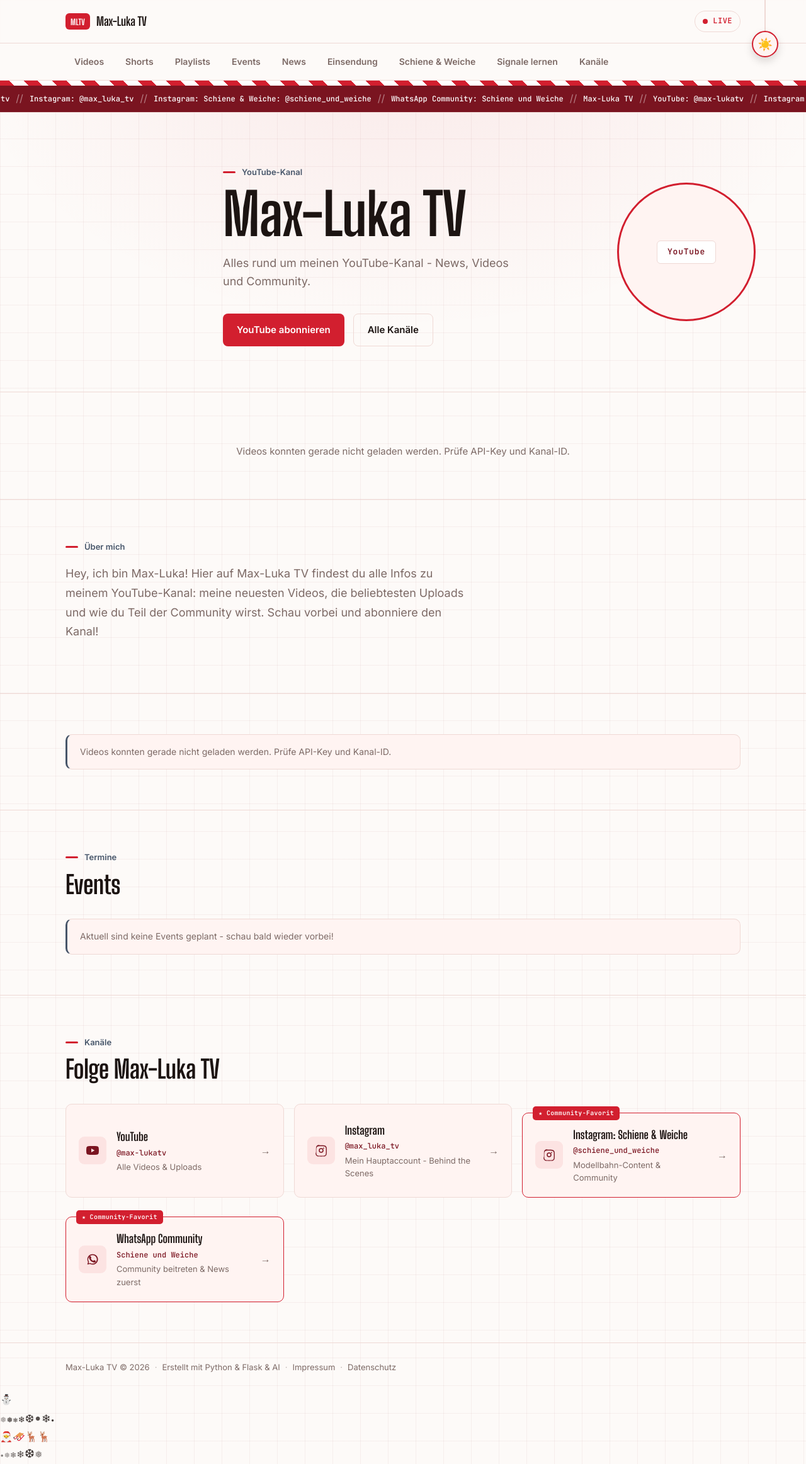
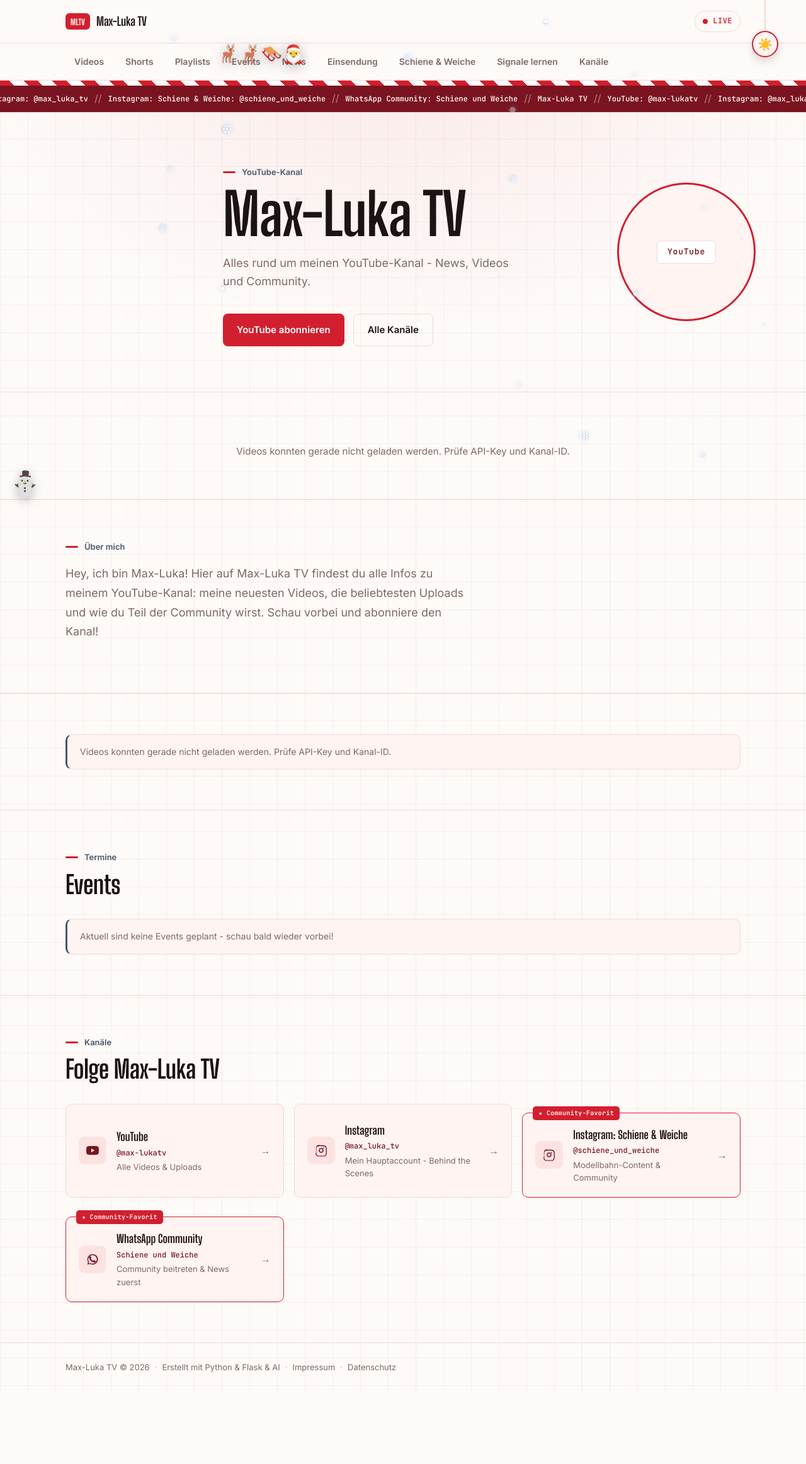
Before and after one commit to maxlukatv/max-luka-tv, a Flask app: page / in a window 1280 px wide. Shown: the whole page at 63% size. After the commit the page ends 2201 px from the top, so only its background shows below. Run offline with Flask 3, Linux system fonts and the light colour scheme; data that the repository does not hold is empty.

Commit message:
Add files via upload

```diff
--- a/static/css/style.css
+++ b/static/css/style.css
@@ -1499,6 +1499,132 @@ a {
   .theme-pull { right: 16px; }
 }
 
+/* ==========================================================================
+   WEIHNACHTSSTIMMUNG (Schneeflocken, Schneemann & Weihnachtsmann-Schlitten)
+   ========================================================================== */
+
+.xmas-snowflake {
+  position: fixed;
+  top: -30px;
+  color: #ffffff;
+  text-shadow: 0 0 6px rgba(140, 190, 255, 0.85), 0 1px 2px rgba(0, 0, 0, 0.25);
+  user-select: none;
+  pointer-events: none;
+  z-index: 9998;
+  animation-name: xmas-fall;
+  animation-timing-function: linear;
+  animation-fill-mode: forwards;
+}
+
+@keyframes xmas-fall {
+  0% {
+    transform: translateY(0) translateX(0) rotate(0deg);
+  }
+  50% {
+    transform: translateY(52vh) translateX(18px) rotate(180deg);
+  }
+  100% {
+    transform: translateY(105vh) translateX(-12px) rotate(360deg);
+  }
+}
+
+/* Kleiner Schneemann unten links */
+.xmas-snowman {
+  position: fixed;
+  bottom: 14px;
+  left: 16px;
+  font-size: 38px;
+  line-height: 1;
+  z-index: 9997;
+  cursor: pointer;
+  user-select: none;
+  filter: drop-shadow(0 4px 8px rgba(0, 0, 0, 0.25));
+  transition: transform 0.25s ease;
+}
+
+.xmas-snowman:hover {
+  transform: scale(1.15) rotate(-6deg);
+}
+
+.xmas-snowman::after {
+  content: "Frohe Weihnachten! 🎄";
+  position: absolute;
+  left: 48px;
+  bottom: 8px;
+  background: var(--surface, #ffffff);
+  color: var(--text, #111111);
+  border: 1px solid var(--border, #dddddd);
+  font-family: var(--font-mono, monospace);
+  font-size: 12px;
+  font-weight: 600;
+  padding: 5px 10px;
+  border-radius: 8px;
+  white-space: nowrap;
+  opacity: 0;
+  pointer-events: none;
+  transform: translateX(-6px);
+  transition: opacity 0.2s ease, transform 0.2s ease;
+  box-shadow: 0 4px 12px rgba(0, 0, 0, 0.15);
+}
+
+.xmas-snowman:hover::after {
+  opacity: 1;
+  transform: translateX(0);
+}
+
+/* Fliegender Weihnachtsmann auf Schlitten */
+.xmas-santa {
+  position: fixed;
+  top: 78px;
+  left: -260px;
+  font-size: 28px;
+  line-height: 1;
+  white-space: nowrap;
+  pointer-events: none;
+  user-select: none;
+  z-index: 9999;
+  filter: drop-shadow(0 4px 10px rgba(0, 0, 0, 0.3));
+  animation: xmas-santa-fly 14s linear forwards;
+}
+
+/* Rentiere + Schlitten gespiegelt, damit sie nach rechts fliegen */
+.xmas-santa-inner {
+  display: inline-block;
+  transform: scaleX(-1);
+}
+
+@keyframes xmas-santa-fly {
+  0% {
+    left: -260px;
+    transform: translateY(0px) rotate(-2deg);
+  }
+  25% {
+    transform: translateY(-14px) rotate(2deg);
+  }
+  50% {
+    transform: translateY(6px) rotate(-2deg);
+  }
+  75% {
+    transform: translateY(-10px) rotate(2deg);
+  }
+  100% {
+    left: calc(100vw + 260px);
+    transform: translateY(0px) rotate(0deg);
+  }
+}
+
+@media (max-width: 600px) {
+  .xmas-snowman {
+    font-size: 30px;
+    bottom: 10px;
+    left: 10px;
+  }
+  .xmas-santa {
+    font-size: 22px;
+    top: 64px;
+  }
+}
+
 /* ---------------------------- Footer ---------------------------- */
 
 .site-footer {
```
